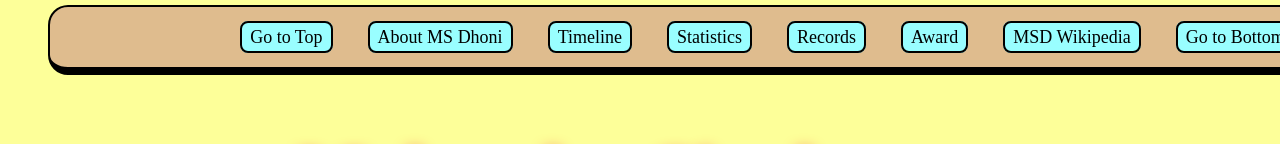
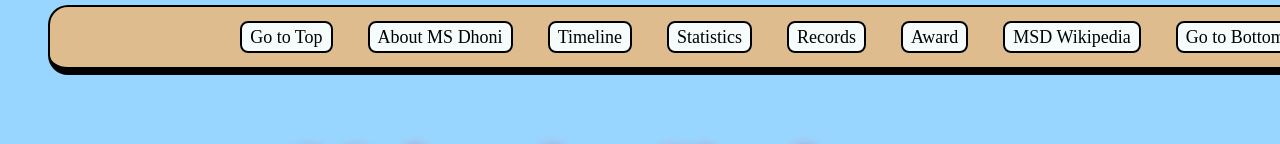
Before and after one commit to Aditya2086/Level-2-Task-2-Tribute-Page-Oasis-Infobyte-Internship, a plain HTML site: page index.html in a window 1280 px wide. Shown: the top 144 px of the page. Drawn offline with nearby package versions, Linux system fonts and the light colour scheme; a web font is replaced by a local one.

Commit message:
Update msd.css

```diff
--- a/msd.css
+++ b/msd.css
@@ -14,7 +14,7 @@ html {
 } */
 
 :root {
-  --background: #fdff99; /* Global Variable in CSS */
+  --background: #99d6ff; /* Global Variable in CSS */
 }
 
 body {
@@ -99,7 +99,7 @@ a:hover {
   justify-content: center;
   align-items: center; */
   color: black;
-  background-color: #99feff;
+  background-color: #f6fcfc;
   border: 2px solid black;
   border-radius: 8px;
   padding: 4px 8px;
```
